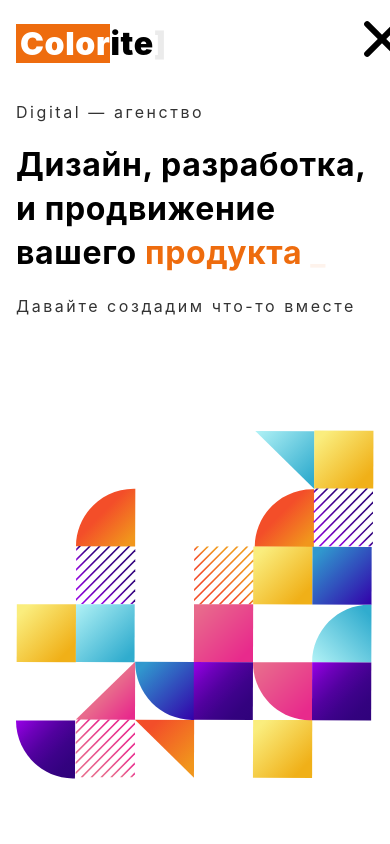
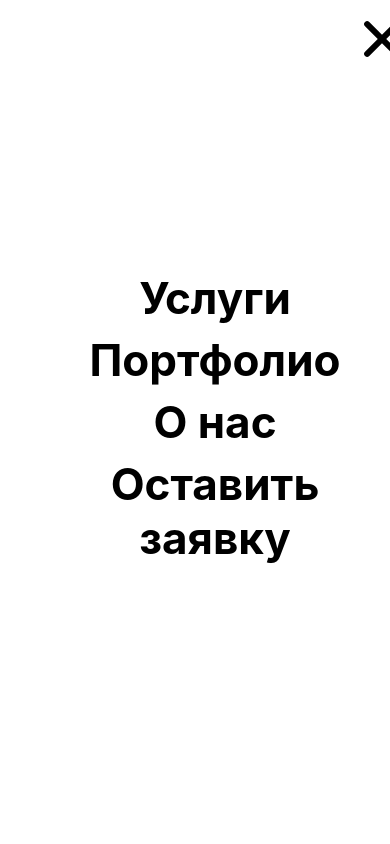
Before and after one commit to vastellorde/colorite, a React (Create React App) app: page / in a window 390 px wide. Both pictures are taken after a click on the button 382 px from the left and 42 px from the top of the page. Shown: the top 844 px of the page. Built offline with nearby package versions, Linux system fonts and the light colour scheme.

Commit message:
(core) mobile menu

```diff
--- a/src/components/toolbar/toolbar.scss
+++ b/src/components/toolbar/toolbar.scss
@@ -38,6 +38,7 @@
     transition: .5s ease-in-out;
 
     &.open {
+      z-index: 100;
       .burger__line {
         &:nth-child(1) {
           top: 12px;
@@ -138,3 +139,39 @@
     }
   }
 }
+
+.menu {
+  display: none;
+  transition: opacity 1s ease-out;
+  opacity: 0;
+
+  &.open {
+    z-index: 10;
+    display: flex;
+    opacity: 1;
+    background: #ffffff;
+    position: fixed;
+    align-items: center;
+    justify-content: center;
+    top: 0;
+    bottom: 0;
+    left: 0;
+    right: 0;
+  }
+
+  ul {
+    list-style-type: none;
+
+    li {
+      margin-bottom: 8px;
+      text-align: center;
+
+      .link {
+        font-size: 44px;
+        font-weight: bold;
+        text-decoration: none;
+        color: #000000;
+      }
+    }
+  }
+}
--- a/src/components/toolbar/toolbar.tsx
+++ b/src/components/toolbar/toolbar.tsx
@@ -48,6 +48,30 @@ export const Toolbar: FunctionComponent = () => {
           <span className="burger__line"></span>
         </button>
       </header>
+      <div className={active ? "menu open" : "menu"}>
+        <ul>
+          <li>
+            <Link to="" className="link">
+              Услуги
+            </Link>
+          </li>
+          <li>
+            <Link to="" className="link">
+              Портфолио
+            </Link>
+          </li>
+          <li>
+            <Link to="" className="link">
+              О нас
+            </Link>
+          </li>
+          <li>
+            <Link to="" className="link">
+              Оставить заявку
+            </Link>
+          </li>
+        </ul>
+      </div>
     </div>
   );
 };
```
